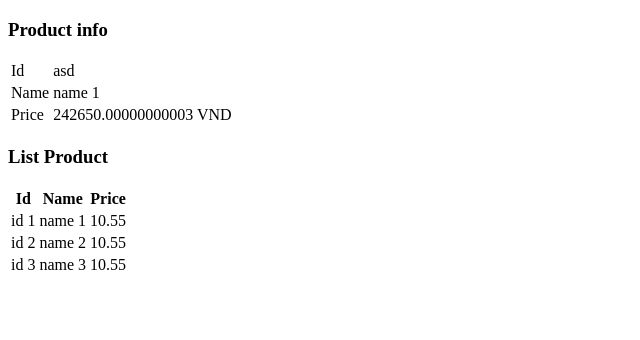
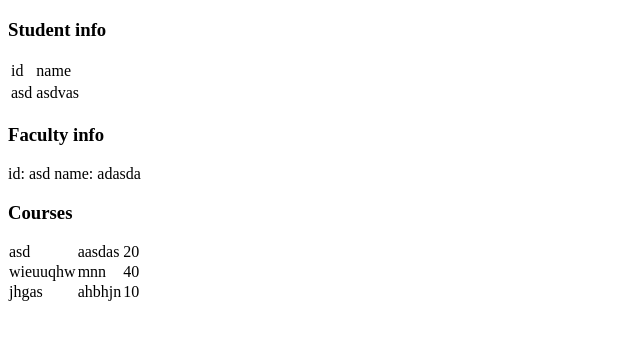
Before and after one commit to dungnt0810/learn-FE, an Angular app in the folder Demo/HelloWorld/: page / in a window 1280 px wide. Shown: the top 340 px of the page, without its empty margins (0-640 px from the left). Built offline with nearby package versions, Linux system fonts and the light colour scheme.

Commit message:
show info
show student information

```diff
--- a/Demo/HelloWorld/src/app/app.module.ts
+++ b/Demo/HelloWorld/src/app/app.module.ts
@@ -6,18 +6,20 @@ import { AppRoutingModule } from './app-routing.module';
 import { AppComponent } from './app.component';
 import { DemoComponent } from './demo.component';
 import { Demo2Component } from './demo2.component';
+import { StudentComponent } from './student.component';
 
 @NgModule({
   declarations: [
     AppComponent,
     DemoComponent,
     Demo2Component,
+    StudentComponent,
   ],
   imports: [
     BrowserModule,
     AppRoutingModule
   ],
   providers: [],
-  bootstrap: [Demo2Component]
+  bootstrap: [StudentComponent]
 })
 export class AppModule { }
--- /dev/null
+++ b/Demo/HelloWorld/src/app/entities/course.entity.ts
@@ -0,0 +1,5 @@
+export class Course{
+    id: string;
+    name: string;
+    score: number;
+}
--- /dev/null
+++ b/Demo/HelloWorld/src/app/entities/faculty.entity.ts
@@ -0,0 +1,4 @@
+export class Faculty{
+    id : string;
+    name: string;
+}
--- /dev/null
+++ b/Demo/HelloWorld/src/app/student.component.html
@@ -0,0 +1,27 @@
+<h3>Student info</h3>
+<table>
+    <tr>
+        <td>id</td>
+        <td>name</td>
+      <!--  <td>Faculty</td>
+        <td>Courses</td>-->
+    </tr>
+    <tr >
+        <td>{{student.id}}</td>
+        <td>{{student.name}}</td>
+      <!--  <td>{{student.faculty}}</td>
+        <td>{{student.courses}}</td> -->
+    </tr>
+</table>
+
+<h3>Faculty info</h3>
+    id: {{student.faculty.id}}
+    name: {{student.faculty.name}}
+<h3>Courses </h3>
+<ng-container *ngFor="let c of student.courses">
+    <tr>
+        <td>{{c.id}}</td>
+        <td>{{c.name}}</td>
+        <td>{{c.score}}</td>
+    </tr>
+</ng-container>
--- /dev/null
+++ b/Demo/HelloWorld/src/app/student.component.ts
@@ -0,0 +1,34 @@
+
+import { Student } from './entities/student.entity';
+
+import { Component, OnInit } from '@angular/core';
+
+@Component({
+    selector: 'app-root',
+    templateUrl: './student.component.html',
+
+})
+
+export class StudentComponent implements OnInit{
+
+    student: Student;
+
+    ngOnInit(){
+        this.student = {
+            id : "asd",
+            name: "asdvas",
+            photo: "FB_IMG_1529509183911.jpg",
+            faculty:{
+                id: "asd",
+                name: "adasda",
+
+            },
+            courses:[
+                {id: 'asd', name:'aasdas', score: 20},
+                {id: 'wieuuqhw', name:'mnn', score: 40},
+                {id: 'jhgas', name:'ahbhjn ', score: 10},
+            ]
+
+        };
+    }
+}
```
Also changed, not shown: Demo/HelloWorld/src/app/entities/student.entity.ts (added, +9 -0 lines).
